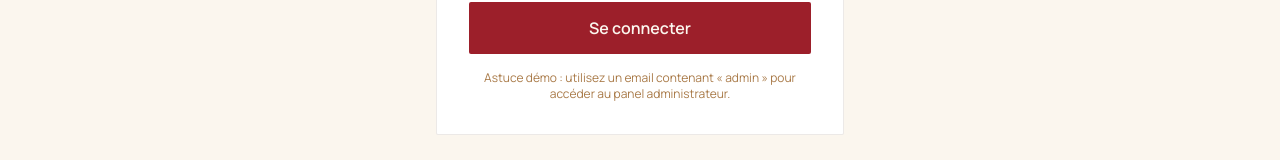
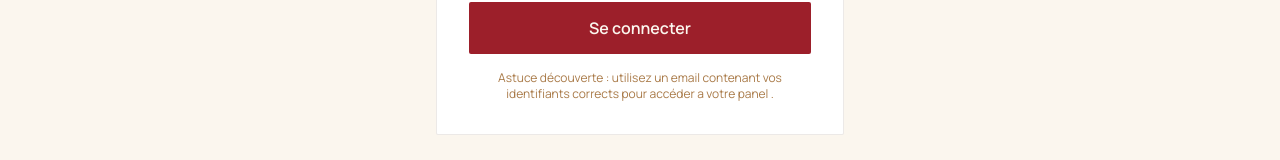
Before and after one commit to freddy237658/lenuxwood-frontend, a React (Vite) app: page /connexion in a window 1280 px wide. Shown: the part 459-619 px from the top of the page. Built offline with nearby package versions, Linux system fonts and the light colour scheme; no server answers.

Commit message:
Update Login.jsx

```diff
--- a/src/pages/auth/Login.jsx
+++ b/src/pages/auth/Login.jsx
@@ -105,7 +105,7 @@ export default function Login() {
           </button>
 
           <p className="text-xs text-wood-400 text-center mt-4">
-            Astuce démo : utilisez un email contenant « admin » pour accéder au panel administrateur.
+            Astuce découverte : utilisez un email contenant vos identifiants corrects  pour accéder a votre panel .
           </p>
         </form>
 
```
